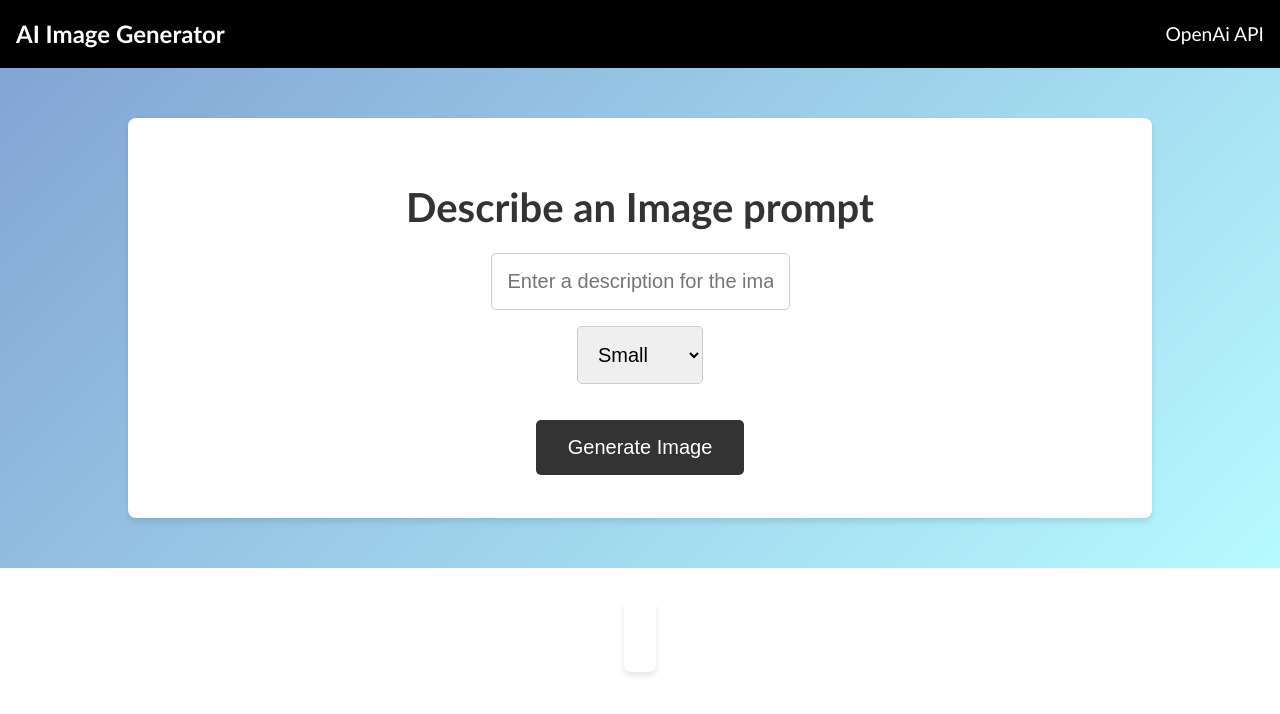
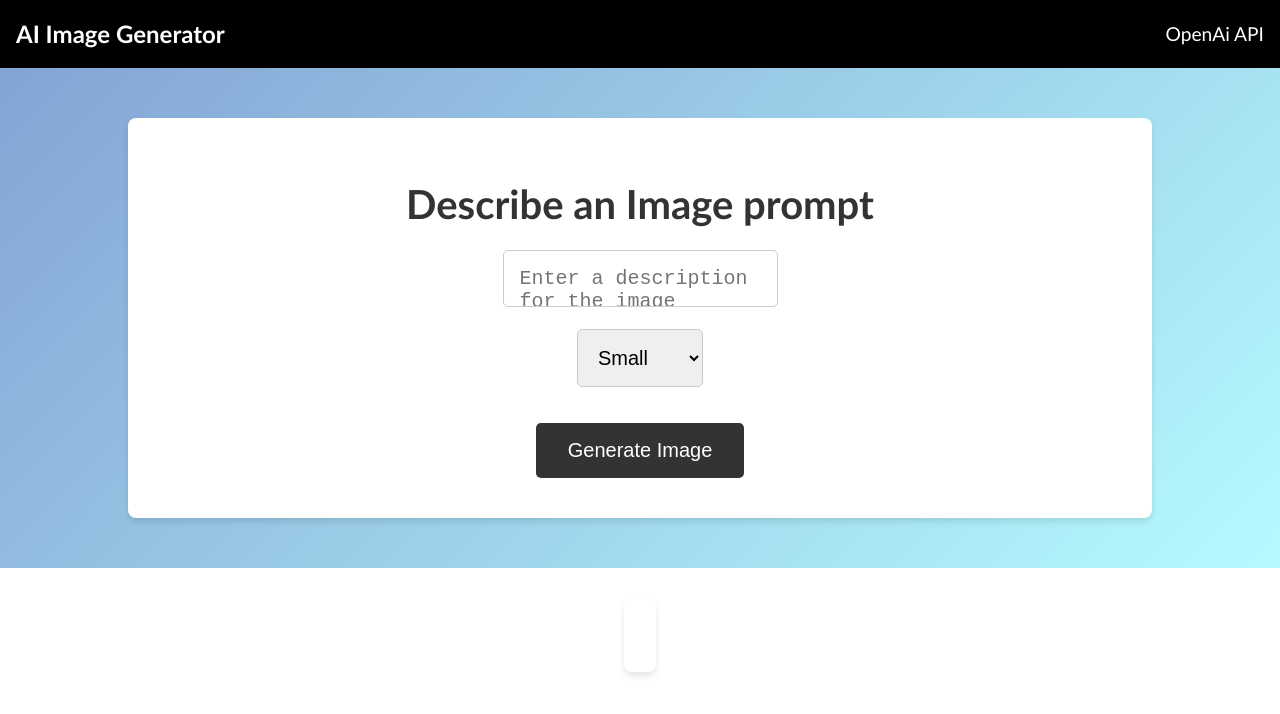
Before and after one commit to gorock007/ai-image-generator, a website: page index.html in a window 1280 px wide. Drawn offline with Linux system fonts and the light colour scheme.

Commit message:
input field changed to textarea

```diff
--- a/index.html
+++ b/index.html
@@ -28,7 +28,8 @@
             <form id="form">
                 <h1>Describe an Image prompt</h1>
                 <div class="form-control">
-                    <input type="text" id="prompt" placeholder="Enter a description for the image" required>
+                    <textarea id="prompt" rows="1" placeholder="Enter a description for the image" required
+                        oninput="adjustHeight(this)"></textarea>
                 </div>
                 <div class="form-control">
                     <select id="size" name="size">
@@ -48,6 +49,12 @@
             </div>
         </section>
     </main>
+    <script>
+        function adjustHeight(textarea){
+            textarea.style.height = 'auto';
+            textarea.style.height = textarea.scrollHeight + 'px';
+        }
+    </script>
     <script src="main.js" defer></script>
     <div class="spinner"></div>
 
--- a/style.css
+++ b/style.css
@@ -66,7 +66,7 @@ body{
     border-radius: 8px;
     padding: 2rem;
 }
-.form-container form input, form select {
+.form-container form textarea, form select {
     font-size: 20px;
     width: 100%;
     max-width: 500px;
@@ -74,6 +74,11 @@ body{
     border: 1px solid #ccc;
     border-radius: 5px;
     margin-bottom: 1rem;
+}
+
+textarea{
+    resize: none;
+    overflow: hidden;
 }
 
 form button {
```
